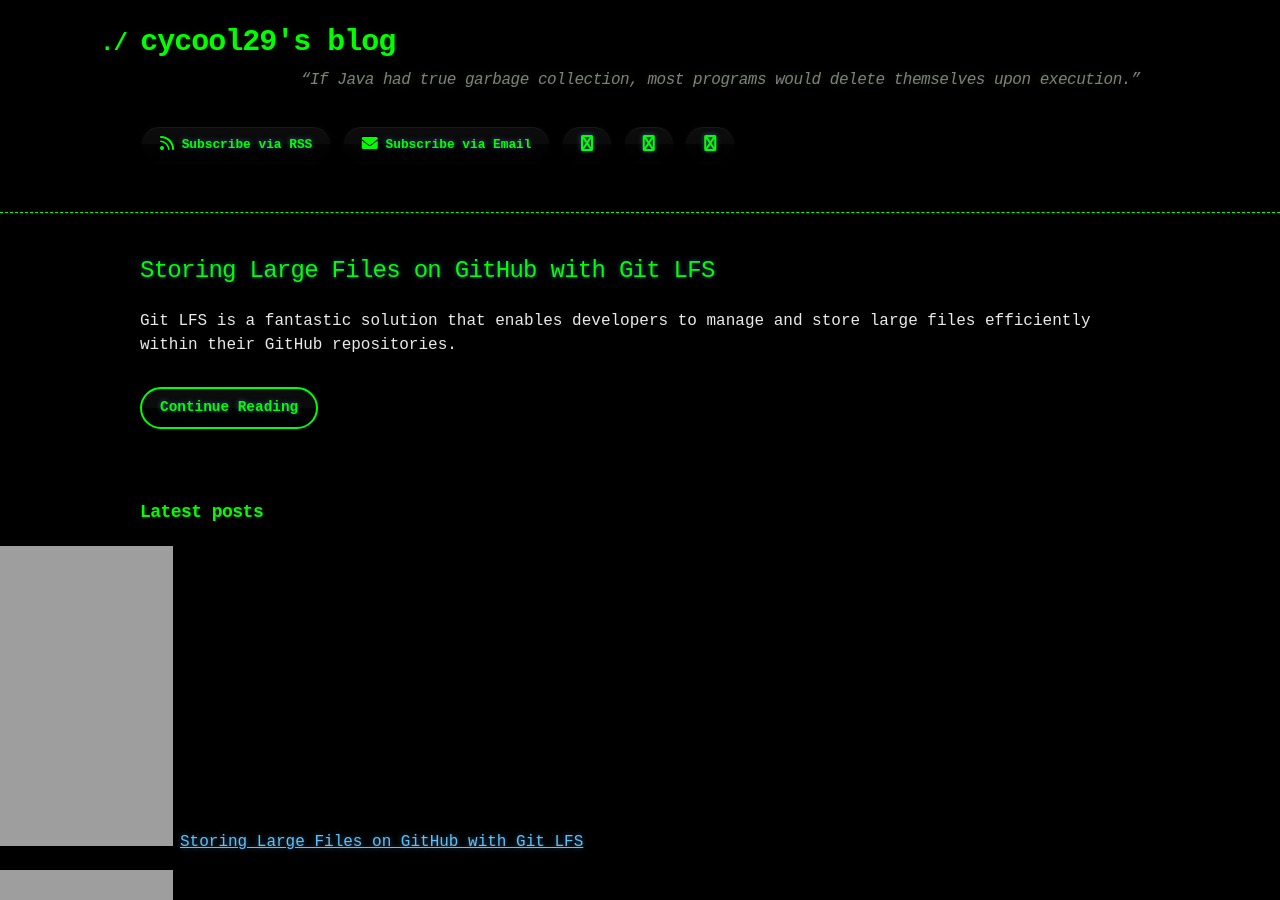
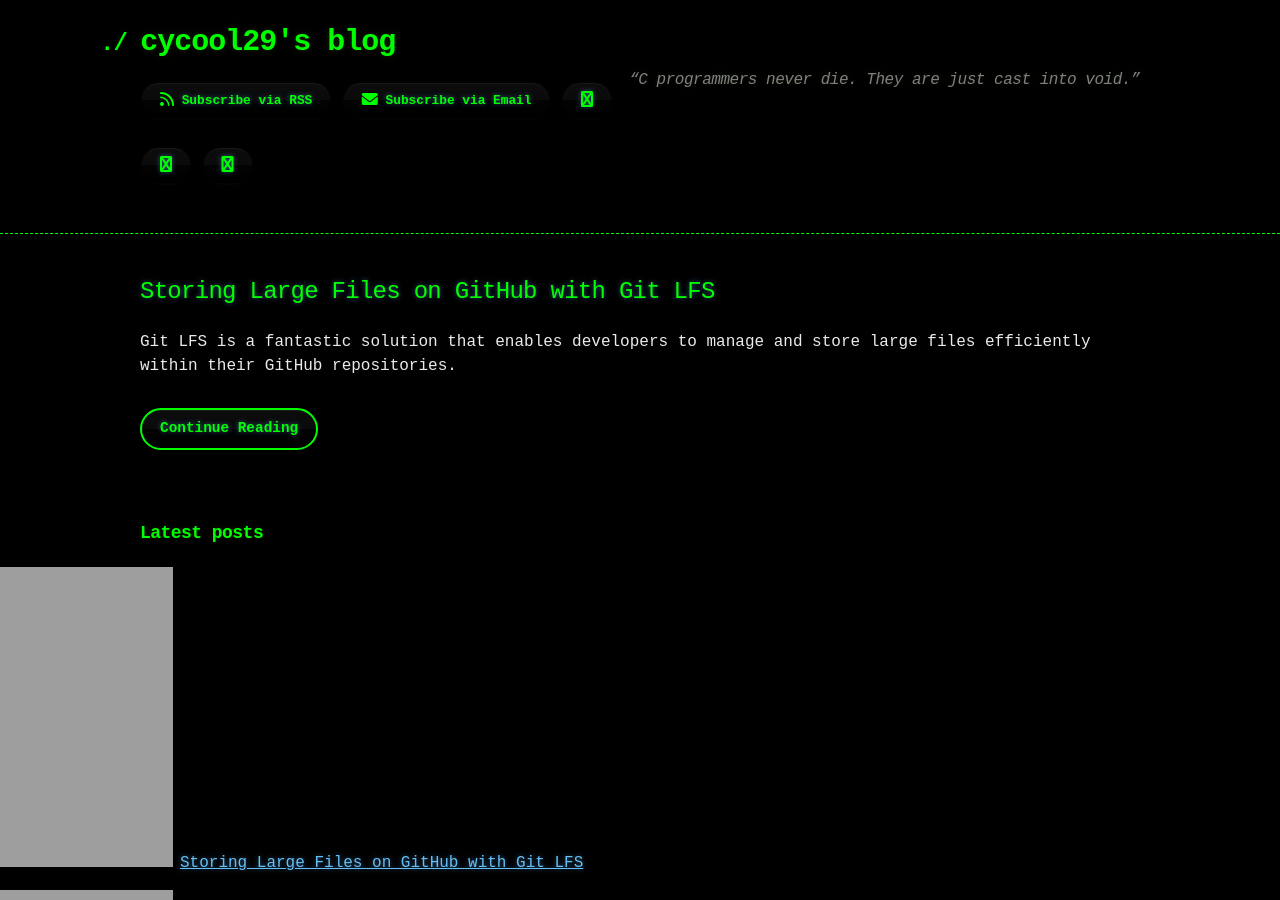
Before and after one commit to cycool29/cycool29.github.io, a Jekyll site: the page built from index.md, in a window 1280 px wide and 900 px high. Built offline with Jekyll 4.4.1, drawn with Linux system fonts in a browser that asks for light colours; a style sheet for code colours, icons or effects is not loaded.

Commit message:
Update quotes

```diff
--- a/_config.yml
+++ b/_config.yml
@@ -1,5 +1,5 @@
 title: cycool29's blog
-description: "“If Java had true garbage collection, most programs would delete themselves upon execution.” "
+description: "“C programmers never die. They are just cast into void.” "
 bio: A high school student. Intermediate in Python, Git, Bash. Learning JavaScript. He/Him. "
 author: cycool29
 url: https://cycool29.github.io
```
